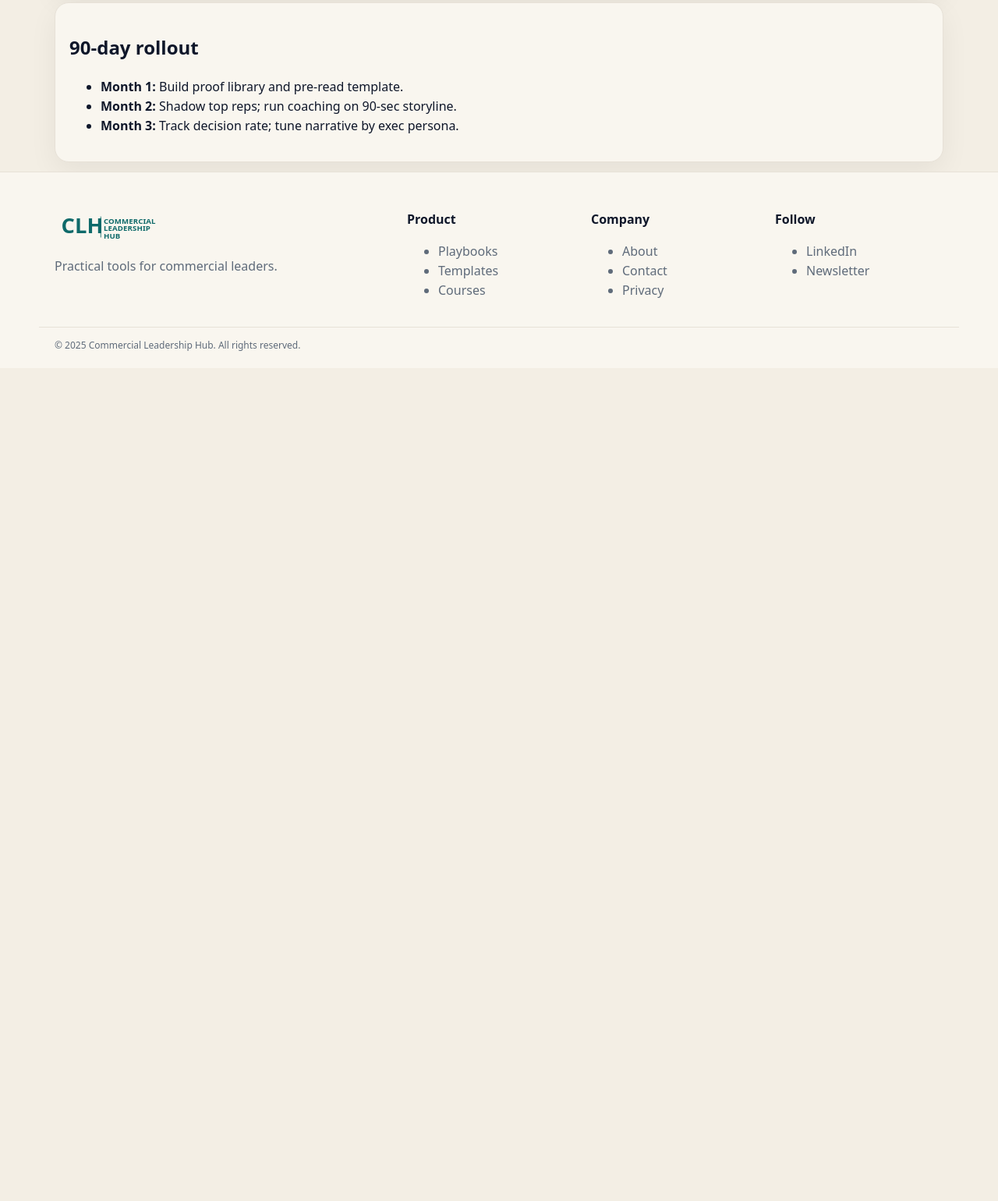
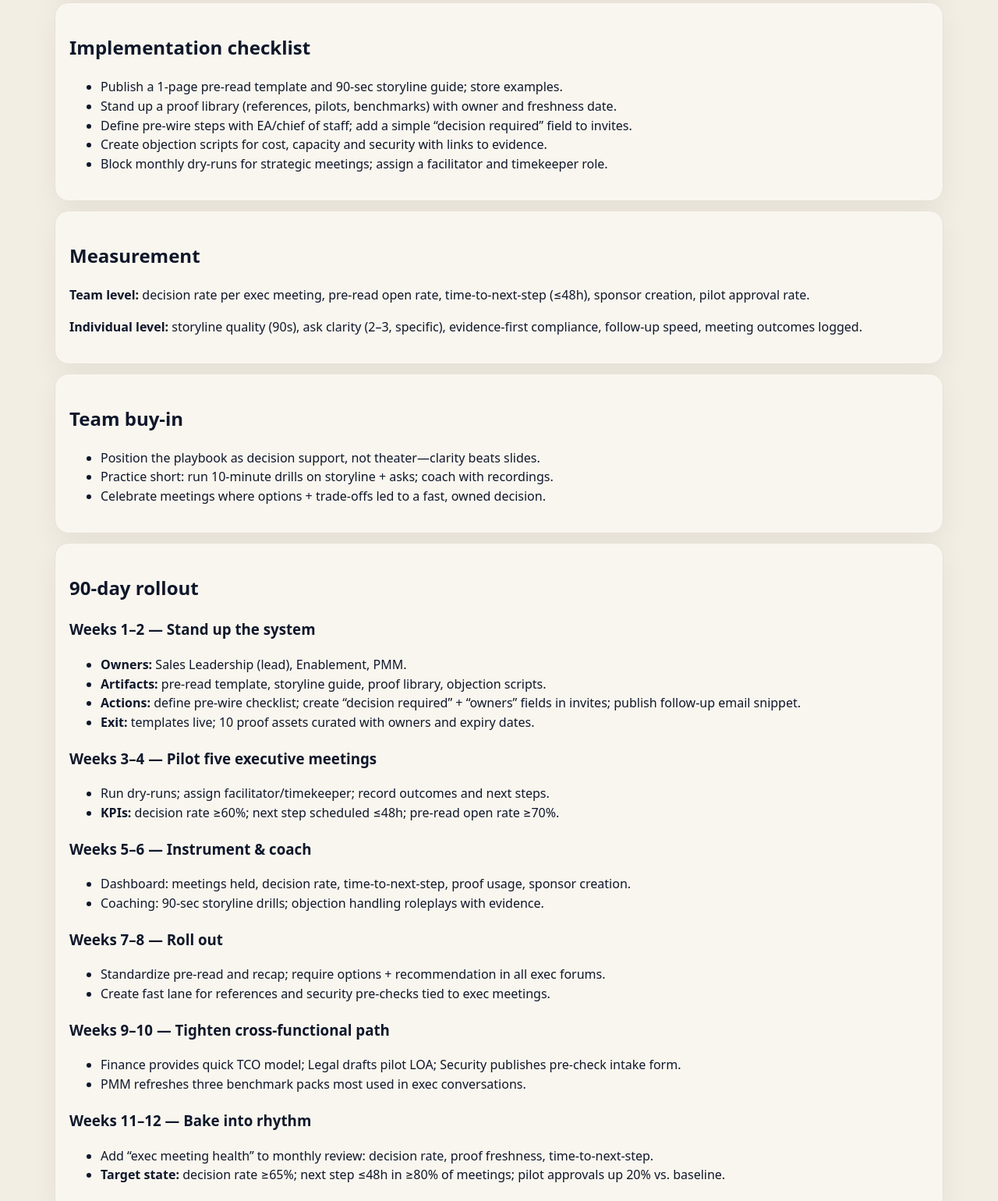
Before and after one commit to commercialleadershiphub/clh-site, a plain HTML site: page articles/executive-meeting-playbook.html in a window 1280 px wide. Shown: the part 3844-5384 px from the top of the page at 78% size. Before the commit the page ends 4316 px from the top, so only its background shows below. Drawn offline with Linux system fonts and the light colour scheme.

Commit message:
Update executive-meeting-playbook.html

```diff
--- a/articles/executive-meeting-playbook.html
+++ b/articles/executive-meeting-playbook.html
@@ -145,13 +145,76 @@
       <p class="muted">Decisions accelerate when evidence arrives before the ask.</p>
     </section>
 
+    <!-- NEW standard sections -->
+    <section class="section">
+      <h2>Implementation checklist</h2>
+      <ul>
+        <li>Publish a 1-page pre-read template and 90-sec storyline guide; store examples.</li>
+        <li>Stand up a proof library (references, pilots, benchmarks) with owner and freshness date.</li>
+        <li>Define pre-wire steps with EA/chief of staff; add a simple “decision required” field to invites.</li>
+        <li>Create objection scripts for cost, capacity and security with links to evidence.</li>
+        <li>Block monthly dry-runs for strategic meetings; assign a facilitator and timekeeper role.</li>
+      </ul>
+    </section>
+
+    <section class="section">
+      <h2>Measurement</h2>
+      <p><strong>Team level:</strong> decision rate per exec meeting, pre-read open rate, time-to-next-step (≤48h), sponsor creation, pilot approval rate.</p>
+      <p><strong>Individual level:</strong> storyline quality (90s), ask clarity (2–3, specific), evidence-first compliance, follow-up speed, meeting outcomes logged.</p>
+    </section>
+
+    <section class="section">
+      <h2>Team buy-in</h2>
+      <ul>
+        <li>Position the playbook as decision support, not theater—clarity beats slides.</li>
+        <li>Practice short: run 10-minute drills on storyline + asks; coach with recordings.</li>
+        <li>Celebrate meetings where options + trade-offs led to a fast, owned decision.</li>
+      </ul>
+    </section>
+    <!-- END standard sections -->
+
+    <!-- UPDATED: extended 90-day rollout; position kept at the bottom -->
     <section class="section">
       <h2>90-day rollout</h2>
+      <h3>Weeks 1–2 — Stand up the system</h3>
       <ul>
-        <li><strong>Month 1:</strong> Build proof library and pre-read template.</li>
-        <li><strong>Month 2:</strong> Shadow top reps; run coaching on 90-sec storyline.</li>
-        <li><strong>Month 3:</strong> Track decision rate; tune narrative by exec persona.</li>
+        <li><strong>Owners:</strong> Sales Leadership (lead), Enablement, PMM.</li>
+        <li><strong>Artifacts:</strong> pre-read template, storyline guide, proof library, objection scripts.</li>
+        <li><strong>Actions:</strong> define pre-wire checklist; create “decision required” + “owners” fields in invites; publish follow-up email snippet.</li>
+        <li><strong>Exit:</strong> templates live; 10 proof assets curated with owners and expiry dates.</li>
       </ul>
+      <h3>Weeks 3–4 — Pilot five executive meetings</h3>
+      <ul>
+        <li>Run dry-runs; assign facilitator/timekeeper; record outcomes and next steps.</li>
+        <li><strong>KPIs:</strong> decision rate ≥60%; next step scheduled ≤48h; pre-read open rate ≥70%.</li>
+      </ul>
+      <h3>Weeks 5–6 — Instrument &amp; coach</h3>
+      <ul>
+        <li>Dashboard: meetings held, decision rate, time-to-next-step, proof usage, sponsor creation.</li>
+        <li>Coaching: 90-sec storyline drills; objection handling roleplays with evidence.</li>
+      </ul>
+      <h3>Weeks 7–8 — Roll out</h3>
+      <ul>
+        <li>Standardize pre-read and recap; require options + recommendation in all exec forums.</li>
+        <li>Create fast lane for references and security pre-checks tied to exec meetings.</li>
+      </ul>
+      <h3>Weeks 9–10 — Tighten cross-functional path</h3>
+      <ul>
+        <li>Finance provides quick TCO model; Legal drafts pilot LOA; Security publishes pre-check intake form.</li>
+        <li>PMM refreshes three benchmark packs most used in exec conversations.</li>
+      </ul>
+      <h3>Weeks 11–12 — Bake into rhythm</h3>
+      <ul>
+        <li>Add “exec meeting health” to monthly review: decision rate, proof freshness, time-to-next-step.</li>
+        <li><strong>Target state:</strong> decision rate ≥65%; next step ≤48h in ≥80% of meetings; pilot approvals up 20% vs. baseline.</li>
+      </ul>
+    </section>
+
+    <!-- NEW: Companion template CTA -->
+    <section class="section">
+      <h2>Companion template</h2>
+      <p>Use the template to craft your 90-sec storyline, pre-read and clear asks.</p>
+      <p><a class="btn" href="/templates/executive-meeting-playbook-template.html">Open companion template</a></p>
     </section>
   </main>
 
```
